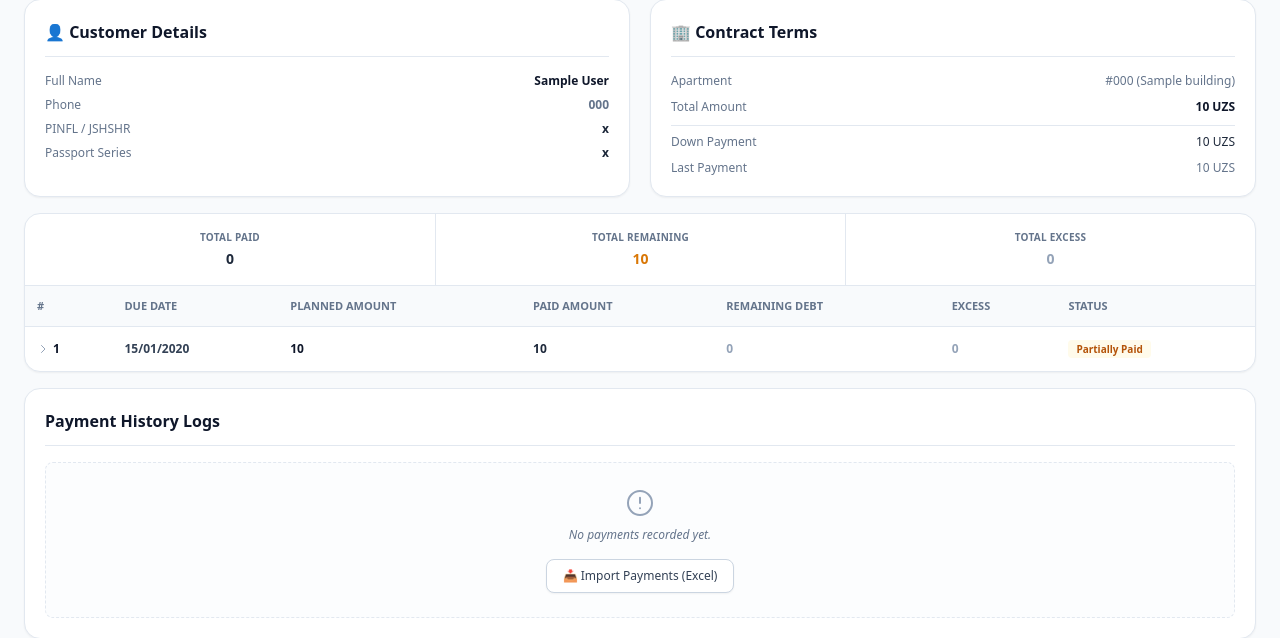
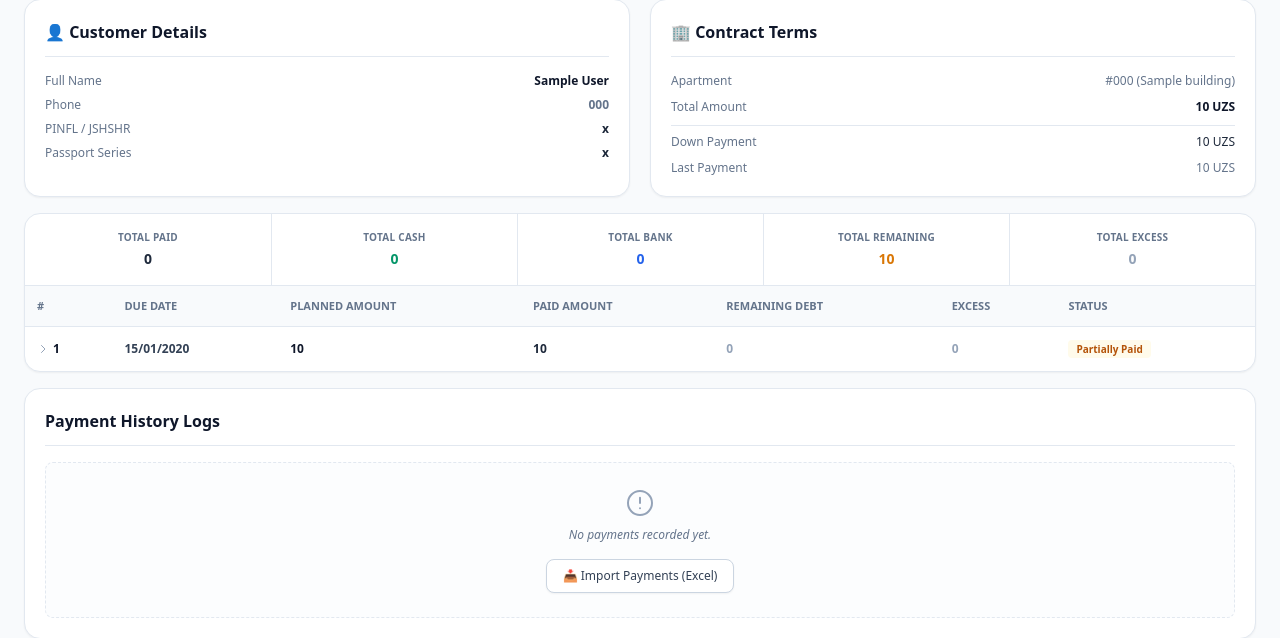
Before and after one commit to userpeaseonly/trustbuilding-new, a Django app: page /contract/1/ in a window 1280 px wide. Shown: the part 199-837 px from the top of the page. Run offline with Django 5.2, Linux system fonts and the light colour scheme; a user stored in the database is signed in; tables that the repository leaves empty hold one stand-in row (values such as "Sample post"); data that the repository does not hold is empty; parts of the project's set-up code (start-up, migrations or seed data) failed here and were passed over; some libraries are stand-ins or nearby versions.

Commit message:
added two more overview to overview

```diff
--- a/contract/templates/contract/detail.html
+++ b/contract/templates/contract/detail.html
@@ -127,10 +127,18 @@
             <div class="bg-white border border-slate-200 rounded-2xl shadow-sm shadow-sm overflow-hidden">
 
                 <!-- Global Summary Bar -->
-                <div class="grid grid-cols-3 divide-x divide-slate-200 border-b border-slate-200 text-center">
+                <div class="grid grid-cols-5 divide-x divide-slate-200 border-b border-slate-200 text-center">
                     <div class="py-4 px-4">
                         <div class="text-[10px] uppercase text-slate-500 font-semibold tracking-wide mb-1">{% trans "Total Paid" %}</div>
                         <div class="text-slate-800 font-bold text-sm font-semibold">{{ total_paid|formatted_amount }}</div>
+                    </div>
+                    <div class="py-4 px-4">
+                        <div class="text-[10px] uppercase text-slate-500 font-semibold tracking-wide mb-1">{% trans "Total Cash" %}</div>
+                        <div class="text-emerald-600 font-bold text-sm font-semibold">{{ total_cash_paid|formatted_amount }}</div>
+                    </div>
+                    <div class="py-4 px-4">
+                        <div class="text-[10px] uppercase text-slate-500 font-semibold tracking-wide mb-1">{% trans "Total Bank" %}</div>
+                        <div class="text-blue-600 font-bold text-sm font-semibold">{{ total_bank_paid|formatted_amount }}</div>
                     </div>
                     <div class="py-4 px-4">
                         <div class="text-[10px] uppercase text-slate-500 font-semibold tracking-wide mb-1">{% trans "Total Remaining" %}</div>
--- a/contract/views.py
+++ b/contract/views.py
@@ -107,6 +107,11 @@ def contract_detail(request, pk):
         r.is_running_zero = net_balance == 0
 
     total_paid = sum(log.amount for log in payment_logs)
+    total_cash_paid = sum(log.amount for log in payment_logs if log.payment_type == PaymentLog.PAYMENT_TYPE_CASH)
+    total_bank_paid = sum(log.amount for log in payment_logs if log.payment_type == PaymentLog.PAYMENT_TYPE_BANK)
+    total_card_paid = sum(log.amount for log in payment_logs if log.payment_type == PaymentLog.PAYMENT_TYPE_CARD)
+    total_material_paid = sum(log.amount for log in payment_logs if log.payment_type == PaymentLog.PAYMENT_TYPE_MATERIAL)
+
     global_balance = running_plan - total_paid
     total_remaining_debt = max(Decimal('0.00'), global_balance)
     total_excess = max(Decimal('0.00'), -global_balance)
@@ -121,6 +126,10 @@ def contract_detail(request, pk):
         'records': records,
         'payment_logs': payment_logs,
         'total_paid': total_paid,
+        'total_cash_paid': total_cash_paid,
+        'total_bank_paid': total_bank_paid,
+        'total_card_paid': total_card_paid,
+        'total_material_paid': total_material_paid,
         'total_remaining_debt': total_remaining_debt,
         'total_excess': total_excess,
         'next_due_record': next_due_record,
@@ -517,6 +526,10 @@ def initiate_termination(request, pk):
         return render(request, 'contract/confirm_termination.html', {
             'contract': contract,
             'total_paid': total_paid,
+        'total_cash_paid': total_cash_paid,
+        'total_bank_paid': total_bank_paid,
+        'total_card_paid': total_card_paid,
+        'total_material_paid': total_material_paid,
             'page_title': _("Confirm Contract Termination")
         })
 
@@ -564,6 +577,10 @@ def confirm_termination(request, pk):
         return render(request, 'contract/confirm_termination.html', {
             'contract': contract,
             'total_paid': total_paid,
+        'total_cash_paid': total_cash_paid,
+        'total_bank_paid': total_bank_paid,
+        'total_card_paid': total_card_paid,
+        'total_material_paid': total_material_paid,
             'page_title': _("Confirm Contract Termination")
         })
 
--- a/customer_portal/views.py
+++ b/customer_portal/views.py
@@ -50,6 +50,10 @@ def contract_detail(request, contract_id):
         r.is_running_zero = net_balance == 0
 
     total_paid = sum(log.amount for log in payment_logs)
+    from contract.models import PaymentLog
+    total_cash_paid = sum(log.amount for log in payment_logs if log.payment_type == PaymentLog.PAYMENT_TYPE_CASH)
+    total_bank_paid = sum(log.amount for log in payment_logs if log.payment_type == PaymentLog.PAYMENT_TYPE_BANK)
+
     global_balance = running_plan - total_paid
     total_remaining_debt = max(Decimal('0.00'), global_balance)
     total_excess = max(Decimal('0.00'), -global_balance)
@@ -64,6 +68,8 @@ def contract_detail(request, contract_id):
         'records': records,
         'payment_logs': payment_logs,
         'total_paid': total_paid,
+        'total_cash_paid': total_cash_paid,
+        'total_bank_paid': total_bank_paid,
         'total_remaining_debt': total_remaining_debt,
         'total_excess': total_excess,
         'next_due_record': next_due_record,
```
Also changed, not shown: customer_portal/templates/customer_portal/contract_detail.html (+9 -1 lines), locale/ru/LC_MESSAGES/django.po, locale/uz/LC_MESSAGES/django.po.
